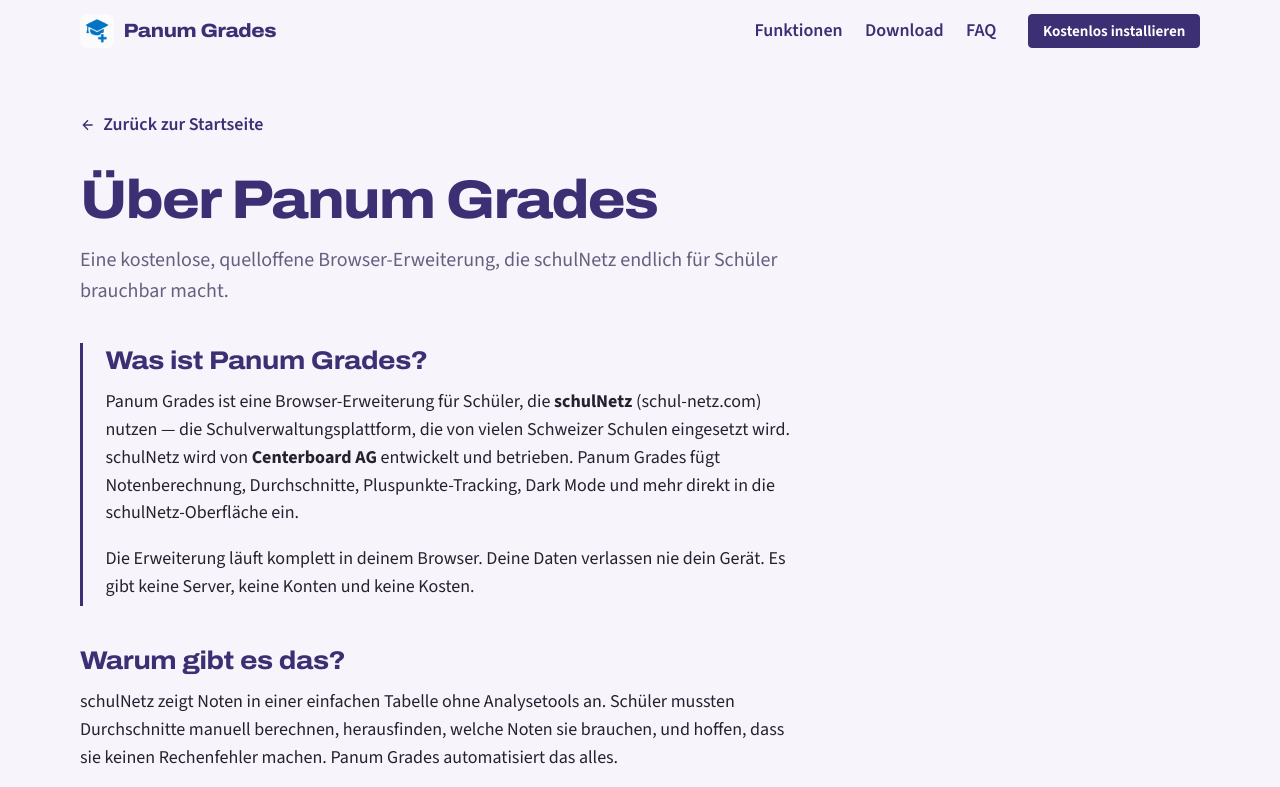
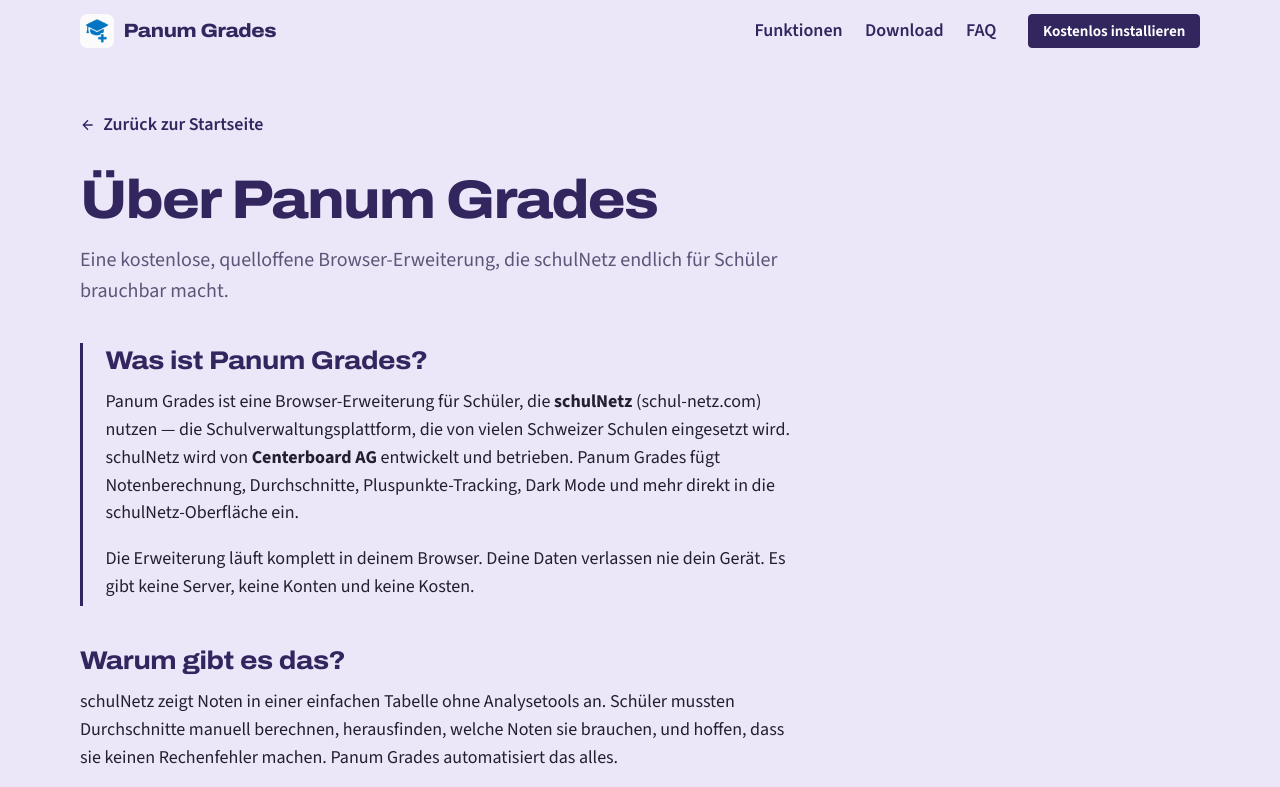
Before and after one commit to Minatobrot/Minatobrot.github.io, a plain HTML site: page grades/about.html in a window 1280 px wide. Shown: the top 787 px of the page. Drawn offline with Linux system fonts and the light colour scheme.

Commit message:
Refresh purple theme palette
Update light and dark theme colors across the site and bump asset cache versions on affected pages.

```diff
--- a/assets/site.css
+++ b/assets/site.css
@@ -29,16 +29,16 @@
 }
 
 :root {
-    --paper: #f7f4fc;
-    --surface: #ffffff;
-    --ink: #3d2f73;
-    --text: #25212f;
-    --muted: #675f7e;
-    --rule: #dcd3ef;
-    --red: #7c5cd0;
-    --margin: #cbbcf0;
-    --hilite: #e4d9fc;
-    --danger: #b3261e;
+    --paper: #ece6f9;
+    --surface: #f8f5fe;
+    --ink: #33265f;
+    --text: #231f2e;
+    --muted: #5d5578;
+    --rule: #cdc1e8;
+    --red: #6b4dc4;
+    --margin: #b9a8e6;
+    --hilite: #d3c4f7;
+    --danger: #a8231c;
     --on-ink: #ffffff;
 
     --font-display: "Archivo", "Arial Narrow", system-ui, sans-serif;
@@ -53,17 +53,17 @@
 
 @media (prefers-color-scheme: dark) {
     :root {
-        --paper: #1e1a2b;
-        --surface: #282339;
-        --ink: #e9e2fd;
-        --text: #e2deec;
-        --muted: #aaa2c2;
-        --rule: #3c3554;
-        --red: #bba6f5;
-        --margin: rgba(187, 166, 245, 0.4);
-        --hilite: rgba(187, 166, 245, 0.24);
-        --danger: #ff8f85;
-        --on-ink: #1e1a2b;
+        --paper: #272041;
+        --surface: #322a52;
+        --ink: #efe9ff;
+        --text: #e4dff2;
+        --muted: #b0a7cc;
+        --rule: #463c6b;
+        --red: #c0adf8;
+        --margin: rgba(192, 173, 248, 0.45);
+        --hilite: rgba(192, 173, 248, 0.26);
+        --danger: #ff9a90;
+        --on-ink: #272041;
     }
 }
 
--- a/grades/about.html
+++ b/grades/about.html
@@ -20,11 +20,11 @@
     <link rel="icon" type="image/png" sizes="16x16" href="favicon/favicon-16x16.png">
     <meta name="msapplication-TileColor" content="#ffffff">
     <meta name="msapplication-TileImage" content="favicon/mstile-150x150.png">
-    <meta name="theme-color" content="#f7f4fc" media="(prefers-color-scheme: light)">
-    <meta name="theme-color" content="#1e1a2b" media="(prefers-color-scheme: dark)">
-    <link rel="stylesheet" href="../assets/site.css">
-    <link rel="stylesheet" href="style.css">
-    <script src="script.js" defer></script>
+    <meta name="theme-color" content="#ece6f9" media="(prefers-color-scheme: light)">
+    <meta name="theme-color" content="#272041" media="(prefers-color-scheme: dark)">
+    <link rel="stylesheet" href="../assets/site.css?v=3">
+    <link rel="stylesheet" href="style.css?v=3">
+    <script src="script.js?v=3" defer></script>
 </head>
 <body>
 
```
Also changed, not shown: grades/contact.html (+5 -5 lines), grades/imprint.html (+5 -5 lines), grades/index.html (+5 -5 lines), grades/privacy.html (+5 -5 lines), index.html (+3 -3 lines), lehrplan/index.html (+8 -8 lines), podcasts/index.html (+5 -5 lines), podcasts/m2a/index.html (+5 -5 lines), podcasts/s2e/index.html (+5 -5 lines).
